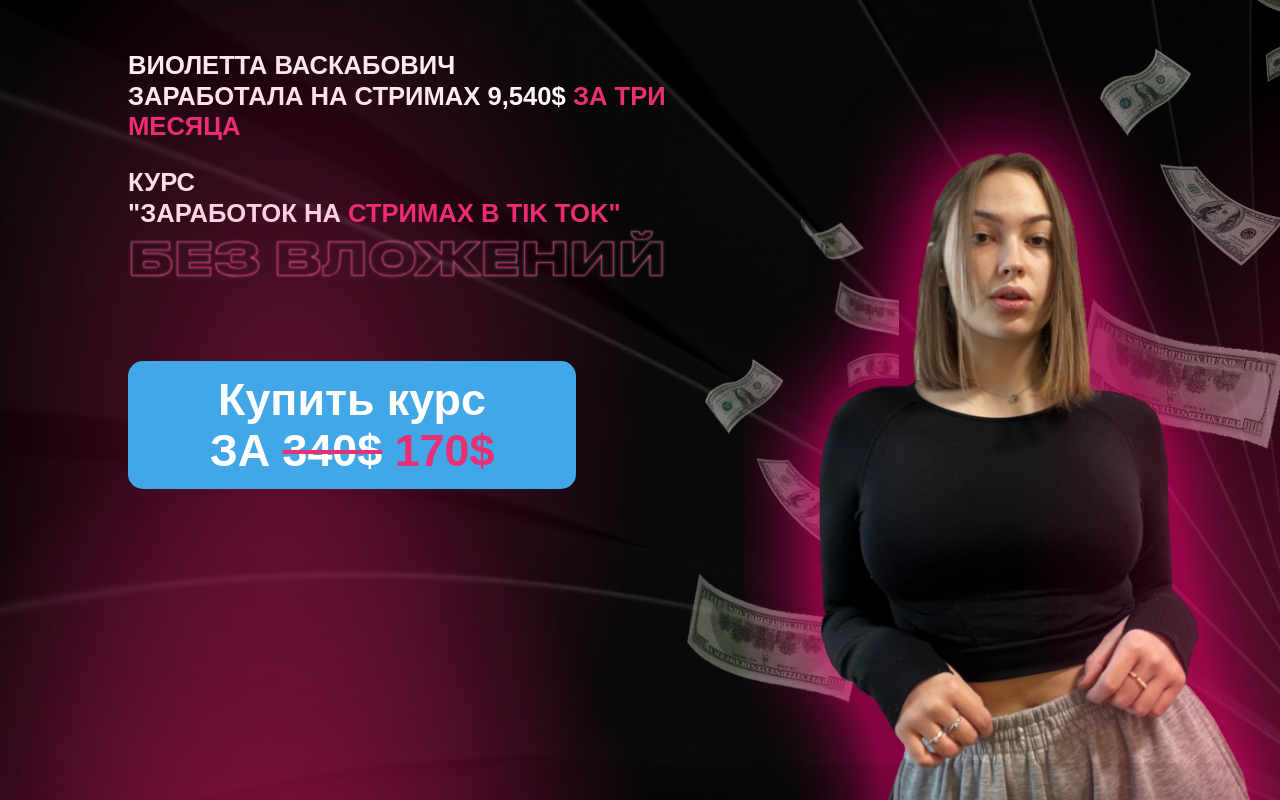
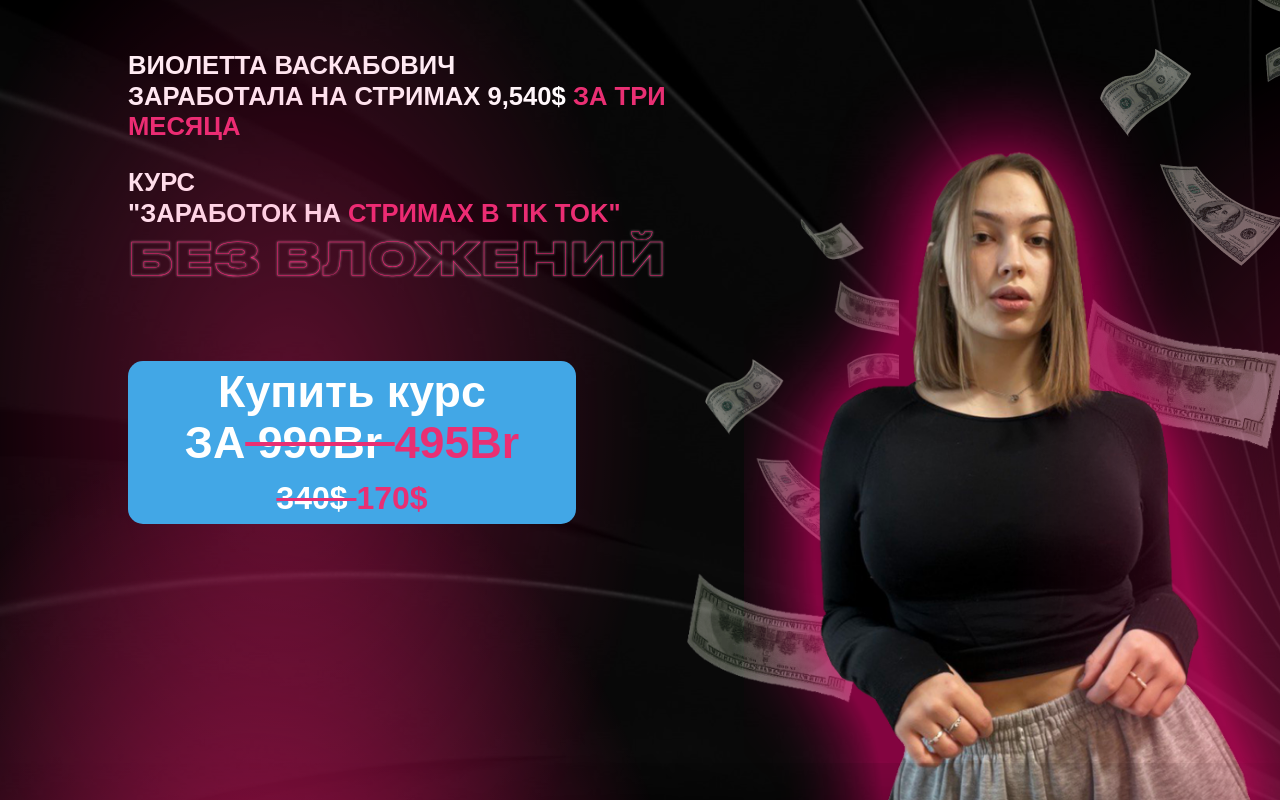
Before and after one commit to yulyazbrv/react-tt-courses, a React (Create React App) app: page / in a window 1280 px wide. Shown: the top 800 px of the page. Built offline with nearby package versions, Linux system fonts and the light colour scheme.

Commit message:
added BYN price

```diff
--- a/src/components/BuyCourse/BuyCourse.css
+++ b/src/components/BuyCourse/BuyCourse.css
@@ -34,7 +34,7 @@
 }
 
 .photo-img {
-    height: 32vw;
+    height: 40vw;
 }
 
 .spot-buy-1 {
--- a/src/components/BuyCourse/BuyCourse.js
+++ b/src/components/BuyCourse/BuyCourse.js
@@ -21,7 +21,14 @@ const BuyCourse = (props) => {
                         <p className="text-buy">"ЗАРАБОТОК НА СТРИМАХ В TIK TOK"</p>
                     </div>
                     <div>
-                        <button onClick={showBuyWindow}>Купить курс<br/>ЗА <span className="line-through">340$</span> <span className="highlighting">170$</span></button>
+                        <button onClick={showBuyWindow}>Купить курс
+                          <br/>ЗА
+                          <span className="line-through"> 990Br </span>
+                          <span className="highlighting">495Br</span>
+                          <br/>
+                          <span className="line-through" style={{fontSize: "2.5vw"}}>340$ </span>
+                          <span className="highlighting" style={{fontSize: "2.5vw"}}>170$ </span>
+                        </button>
                     </div>
                     {showWindow && <BuyWindow closeBuyWindow={closeBuyWindow}></BuyWindow>}
                 </div>
--- a/src/components/Welcome/Welcom.js
+++ b/src/components/Welcome/Welcom.js
@@ -21,7 +21,14 @@ const Welcome = (props) => {
                     <img alt="" className="nomoney-img" src={noMoney}></img>
                 </div>
                 <div style={{cursor: "pointer"}}>
-                    <button onClick={showBuyWindow}>Купить курс<br/>ЗА <span className="line-through">340$</span> <span className="highlighting">170$</span></button>
+                    <button onClick={showBuyWindow}>Купить курс
+                     <br/>ЗА
+                     <span className="line-through"> 990Br </span>
+                     <span className="highlighting">495Br</span>
+                     <br/>
+                     <span className="line-through" style={{fontSize: "2.5vw"}}>340$ </span>
+                     <span className="highlighting" style={{fontSize: "2.5vw"}}>170$ </span>
+                    </button>
                 </div>
                 {showWindow && <BuyWindow closeBuyWindow={closeBuyWindow}></BuyWindow>}
                 <div className="spot-1">
--- a/src/index.css
+++ b/src/index.css
@@ -31,7 +31,7 @@ div {
 }
 
 button {
-  height: 10vw;
+  height: 12.8vw;
   width: 35vw;
   background-color: rgb(66, 167, 230);
   color: white;
@@ -42,4 +42,5 @@ button {
   position: relative;
   z-index: 2;
   border: none;
+  margin-bottom: 2vw;
 }
```
